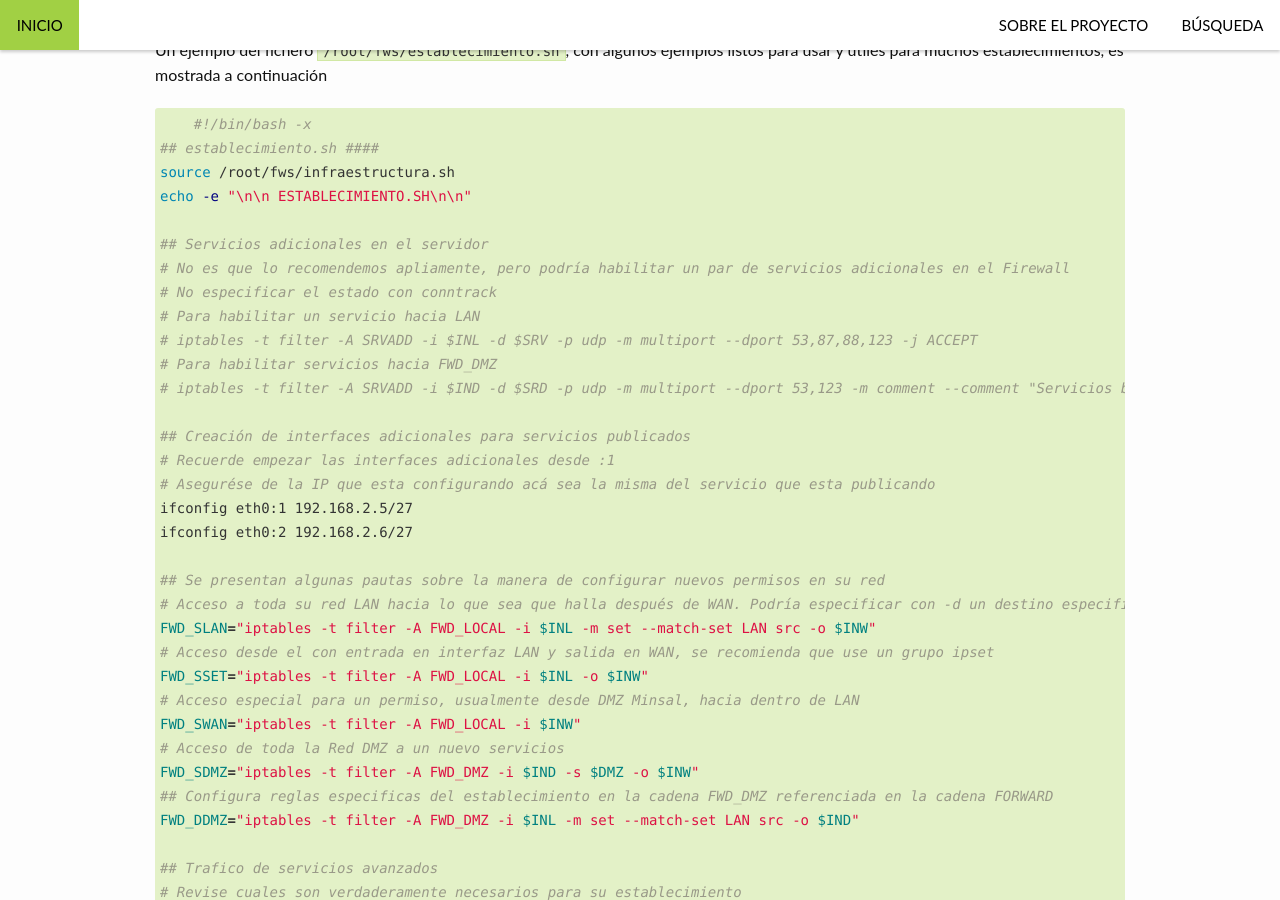
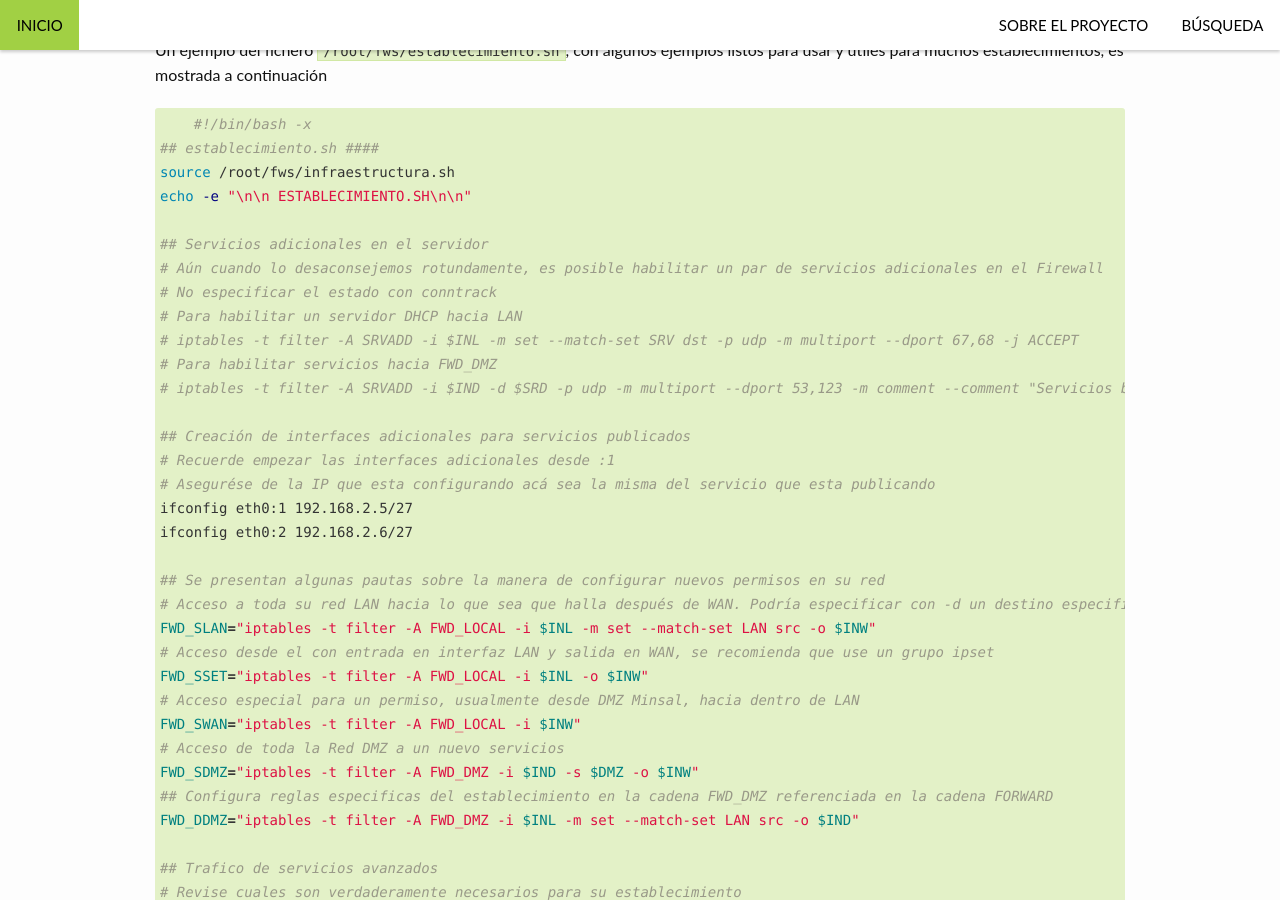
Before and after one commit to VTacius/firewall, a Jekyll site: the page built from _instalacion/iptables/index.md, in a window 1280 px wide and 900 px high, scrolled down 8211 px. Built offline with Jekyll 4.4.1, drawn with Linux system fonts in a browser that asks for light colours.

Commit message:
Cambio del ejemplo con DHCP sobre como habilitar un servicio hacia LAN

```diff
--- a/_instalacion/iptables/establecimiento.md
+++ b/_instalacion/iptables/establecimiento.md
@@ -4,10 +4,10 @@ source /root/fws/infraestructura.sh
 echo -e "\n\n ESTABLECIMIENTO.SH\n\n"
 
 ## Servicios adicionales en el servidor
-# No es que lo recomendemos apliamente, pero podría habilitar un par de servicios adicionales en el Firewall
+# Aún cuando lo desaconsejemos rotundamente, es posible habilitar un par de servicios adicionales en el Firewall
 # No especificar el estado con conntrack
-# Para habilitar un servicio hacia LAN
-# iptables -t filter -A SRVADD -i $INL -d $SRV -p udp -m multiport --dport 53,87,88,123 -j ACCEPT
+# Para habilitar un servidor DHCP hacia LAN
+# iptables -t filter -A SRVADD -i $INL -m set --match-set SRV dst -p udp -m multiport --dport 67,68 -j ACCEPT
 # Para habilitar servicios hacia FWD_DMZ
 # iptables -t filter -A SRVADD -i $IND -d $SRD -p udp -m multiport --dport 53,123 -m comment --comment "Servicios básicos a RED LAN" -j ACCEPT
 
```
